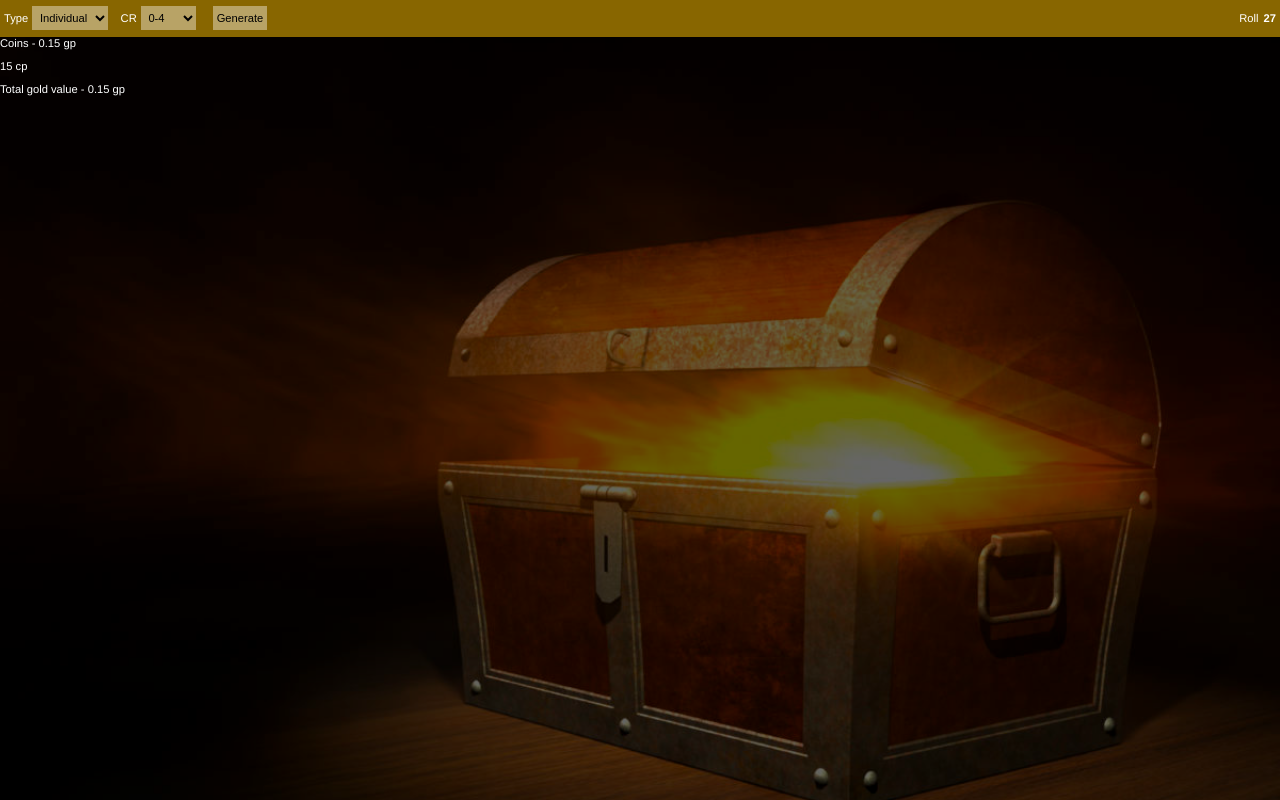
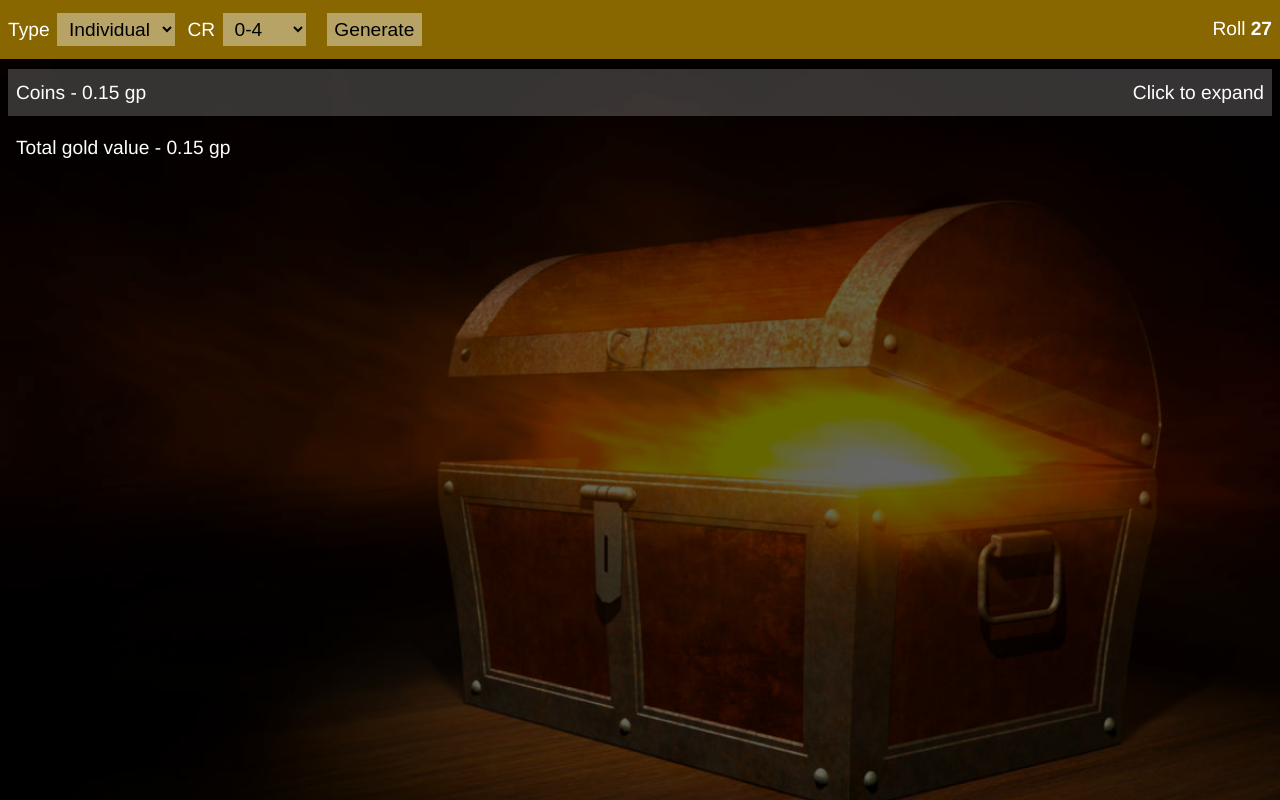
Before and after one commit to cham/treasuregen, a Vue app: page / in a window 1280 px wide. Both pictures are taken after a click on the button "Generate". Built offline with nearby package versions, Linux system fonts and the light colour scheme.

Commit message:
Styling and skinning

```diff
--- a/public/index.html
+++ b/public/index.html
@@ -5,7 +5,7 @@
     <meta http-equiv="X-UA-Compatible" content="IE=edge">
     <meta name="viewport" content="width=device-width,initial-scale=1.0">
     <link rel="icon" href="<%= BASE_URL %>favicon.ico">
-    <title>treasuregen</title>
+    <title>D&D 5e Treasure Generator</title>
   </head>
   <body>
     <noscript>
--- a/src/App.vue
+++ b/src/App.vue
@@ -37,7 +37,7 @@ html, body {
   color: #fff;
   background: #000;
   height: 100%;
-  font-size: 1.4vh;
+  font-size: 2.4vh;
 }
 .background-image,
 .foreground-panel {
@@ -54,9 +54,12 @@ html, body {
 }
 .foreground-panel {
   overflow-y: auto;
+  padding-top: 7vh;
 }
 .top-bar {
-  background: #860;
-  padding: 0.5vw 0.5vh;
+  position: fixed;
+  left: 0;
+  right: 0;
+  top: 0;
 }
 </style>
--- a/src/api/index.js
+++ b/src/api/index.js
@@ -140,13 +140,11 @@ const generateDetail = () => {
   const minorPropertyTable = getMinorPropertyTable()
   let minorProperties = [ minorPropertyTable[rollDie(minorPropertyTable.length) - 1] ]
   if (minorProperties[0] === '{{rerollx2}}') {
-    console.log('got reroll')
     const minorPropertyUniqueRolls = rollDiceUnique(minorPropertyTable.length - 1, 2)
     minorProperties = [
       minorPropertyTable[minorPropertyUniqueRolls[0] - 1],
       minorPropertyTable[minorPropertyUniqueRolls[1] - 1]
     ]
-    console.log(minorProperties)
   }
   const quirkTable = getQuirkTable()
   const quirks = [ quirkTable[rollDie(quirkTable.length) - 1] ]
--- a/src/components/ArtList.vue
+++ b/src/components/ArtList.vue
@@ -16,4 +16,8 @@ export default {
 </script>
 
 <style scoped>
+p {
+  margin: 0;
+  padding: 0;
+}
 </style>
--- a/src/components/CoinsList.vue
+++ b/src/components/CoinsList.vue
@@ -16,4 +16,8 @@ export default {
 </script>
 
 <style scoped>
+p {
+  margin: 0;
+  padding: 0;
+}
 </style>
--- a/src/components/GemsList.vue
+++ b/src/components/GemsList.vue
@@ -16,4 +16,8 @@ export default {
 </script>
 
 <style scoped>
+p {
+  margin: 0;
+  padding: 0;
+}
 </style>
--- a/src/components/MagicList.vue
+++ b/src/components/MagicList.vue
@@ -1,18 +1,31 @@
 <template>
   <div>
     <p v-if="!magic.length">None</p>
-    <div v-for="magicData in magic" :key="magicData.magicType" :ref="itemRef(magicData)">
-      {{magicData.amount}} x {{magicData.magicType}}
-      <input-button class="magic-item-adddetail-btn" @click="showDetail(itemRef(magicData))">Add detail</input-button>
+    <div v-for="magicData in magic" :key="magicData.magicType">
+      <label :for="`item-detail-toggle--${itemRef(magicData)}`" class="item-detail--toggle-label">
+        <span class="item-detail-toggle--showdetail">Show Detail</span>
+        {{magicData.amount}} x {{magicData.magicType}}
+      </label>
+      <input :id="`item-detail-toggle--${itemRef(magicData)}`" type="checkbox" class="item-detail--toggle">
       <div class="magic-item-detail">
-        <h4>Creator:</h4>
-        <p v-for="creator in magicData.detail.creators" :key="creator" v-html="formatDetailText(creator)"/>
-        <h4>History:</h4>
-        <p v-for="history in magicData.detail.histories" :key="history" v-html="formatDetailText(history)"/>
-        <h4>Minor Property:</h4>
-        <p v-for="minorProperty in magicData.detail.minorProperties" :key="minorProperty" v-html="formatDetailText(minorProperty)"/>
-        <h4>Quirk:</h4>
-        <p v-for="quirk in magicData.detail.quirks" :key="quirk" v-html="formatDetailText(quirk)"/>
+        <table>
+          <tr v-for="creator in magicData.detail.creators" :key="creator" >
+            <td class="magic-item-detail--name">Creator</td>
+            <td class="magic-item-detail--description" v-html="formatDetailText(creator)"/>
+          </tr>
+          <tr v-for="history in magicData.detail.histories" :key="history">
+            <td class="magic-item-detail--name">History</td>
+            <td class="magic-item-detail--description" v-html="formatDetailText(history)"/>
+          </tr>
+          <tr v-for="minorProperty in magicData.detail.minorProperties" :key="minorProperty">
+            <td class="magic-item-detail--name">Minor Property</td>
+            <td class="magic-item-detail--description" v-html="formatDetailText(minorProperty)"/>
+          </tr>
+          <tr v-for="quirk in magicData.detail.quirks" :key="quirk">
+            <td class="magic-item-detail--name">Quirk</td>
+            <td class="magic-item-detail--description" v-html="formatDetailText(quirk)"/>
+          </tr>
+        </table>
       </div>
     </div>
   </div>
@@ -20,21 +33,12 @@
 
 <script>
 import { mapGetters } from 'vuex'
-import InputButton from '@/components/utils/InputButton'
 
 export default {
-  components: {
-    InputButton
-  },
   computed: mapGetters('treasure', ['magic']),
   methods: {
     itemRef (datum) {
       return datum.magicType.replace(/[^0-9A-Z]/ig, '_')
-    },
-    showDetail (ref) {
-      const el = this.$refs[ref][0]
-      el.querySelector('.magic-item-detail').style.display = 'block'
-      el.querySelector('.magic-item-adddetail-btn').style.display = 'none'
     },
     formatDetailText (txt) {
       return txt.replace(/^(.*?)\./, "<span class=\"feature-name\">$1</span>.")
@@ -44,8 +48,42 @@ export default {
 </script>
 
 <style scoped>
+p {
+  margin: 0;
+  padding: 0;
+}
+.item-detail--toggle-label {
+  display: block;
+  cursor: pointer;
+}
+.item-detail-toggle--showdetail {
+  float: right;
+}
+.item-detail--toggle,
 .magic-item-detail {
   display: none;
+}
+.magic-item-detail p {
+  margin-bottom: 1vh;
+}
+.item-detail--toggle:checked + .magic-item-detail {
+  display: block;
+  padding: 1vh 5vw;
+}
+td {
+  padding: 1vh 0;
+}
+.magic-item-detail--name {
+  vertical-align: top;
+  font-weight: bold;
+  padding-right: 2vw;
+  white-space: nowrap;
+}
+.magic-item-detail--description {
+  border-bottom: 1px solid #ccc;
+}
+tr:last-child .magic-item-detail--description {
+  border: 0;
 }
 </style>
 <style>
--- a/src/components/TreasureResults.vue
+++ b/src/components/TreasureResults.vue
@@ -1,24 +1,36 @@
 <template>
-  <div>
+  <div class="treasure-results">
     <div v-if="roll">
-      <div v-if="coins.length">
-        Coins - {{coinTotal}} gp
-        <coins-list/>
+      <div v-if="coins.length" class="treasure-results--listwrapper treasure-results--coins">
+        <label for="coins-toggle" class="treasure-results--label">
+          Coins - {{coinTotal}} gp
+          <span class="treasure-results--expand">Click to expand</span>
+        </label>
+        <input id="coins-toggle" class="treasure-results--toggle" type="checkbox"/>
+        <coins-list class="treasure-results--list"/>
       </div>
-      <div v-if="gems.length">
-        Gems - {{gemsTotal}} gp
-        <gems-list/>
+      <div v-if="gems.length" class="treasure-results--listwrapper treasure-results--gems">
+        <label for="gems-toggle" class="treasure-results--label">
+          Gems - {{gemsTotal}} gp
+          <span class="treasure-results--expand">Click to expand</span>
+        </label>
+        <input id="gems-toggle" class="treasure-results--toggle" type="checkbox"/>
+        <gems-list class="treasure-results--list"/>
       </div>
-      <div v-if="art.length">
-        Art - {{artTotal}} gp
-        <art-list/>
+      <div v-if="art.length" class="treasure-results--listwrapper treasure-results--art">
+        <label for="art-toggle" class="treasure-results--label">
+          Art - {{artTotal}} gp
+          <span class="treasure-results--expand">Click to expand</span>
+        </label>
+        <input id="art-toggle" class="treasure-results--toggle" type="checkbox"/>
+        <art-list class="treasure-results--list"/>
       </div>
-      <div v-if="magic.length">
-        Magic
-        <magic-list/>
+      <div class="totalgold">
+        Total gold value - {{totalGoldValue}} gp
       </div>
-      <div>
-        Total gold value - {{totalGoldValue}} gp
+      <div v-if="magic.length" class="treasure-results--listwrapper treasure-results--magic">
+        Magic items
+        <magic-list class="treasure-results--list"/>
       </div>
     </div>
   </div>
@@ -70,4 +82,35 @@ export default {
 </script>
 
 <style scoped>
+.treasure-results {
+  padding: 1vw 1vh;
+  margin: 0;
+}
+.treasure-results--listwrapper {
+  background: rgba(255, 255, 255, 0.2);
+  padding: 1vw 1vh;
+  margin-bottom: 1vh;
+}
+.totalgold {
+  padding: 1vw 1vh;
+  margin-bottom: 1vh;
+}
+.treasure-results--label {
+  cursor: pointer;
+  display: block;
+}
+.treasure-results--expand {
+  float: right;
+}
+.treasure-results--list,
+.treasure-results--toggle {
+  display: none;
+}
+.treasure-results--list {
+  margin-top: 1vh;
+}
+.treasure-results--toggle:checked + .treasure-results--list,
+.treasure-results--magic .treasure-results--list {
+  display: block;
+}
 </style>
--- a/src/components/TreasureSelector.vue
+++ b/src/components/TreasureSelector.vue
@@ -44,12 +44,13 @@ export default {
 
 <style scoped>
 form {
-  padding: 0;
+  background: #860;
+  padding: 1vw 1vh;
   margin: 0;
 }
 .roll-result {
   float: right;
-  height: 3vh;
+  height: 4.1vh;
   display: flex;
   align-items: center;
 }
--- a/src/components/utils/InputButton.vue
+++ b/src/components/utils/InputButton.vue
@@ -27,12 +27,12 @@ p {
   margin-right: 1vw;
 }
 button {
-  font-size: 1.4vh;
+  font-size: 2.4vh;
   border: 0;
   background: rgba(255,255,255,0.4);
-  padding: 0.3vh 0.3vw;
-  margin-left: 0.3vw;
-  height: 3vh;
+  padding: 0.6vh 0.6vw;
+  margin-left: 0.6vw;
+  height: 4.1vh;
   cursor: pointer;
 }
 button:focus {
--- a/src/components/utils/InputSelect.vue
+++ b/src/components/utils/InputSelect.vue
@@ -37,12 +37,12 @@ p {
   margin-right: 1vw;
 }
 select {
-  font-size: 1.4vh;
+  font-size: 2.4vh;
   border: 0;
   background: rgba(255,255,255,0.4);
-  padding: 0.3vh 0.3vw;
-  margin-left: 0.3vw;
-  height: 3vh;
+  padding: 0.6vh 0.6vw;
+  margin-left: 0.6vw;
+  height: 4.1vh;
   cursor: pointer;
 }
 select:focus {
```
